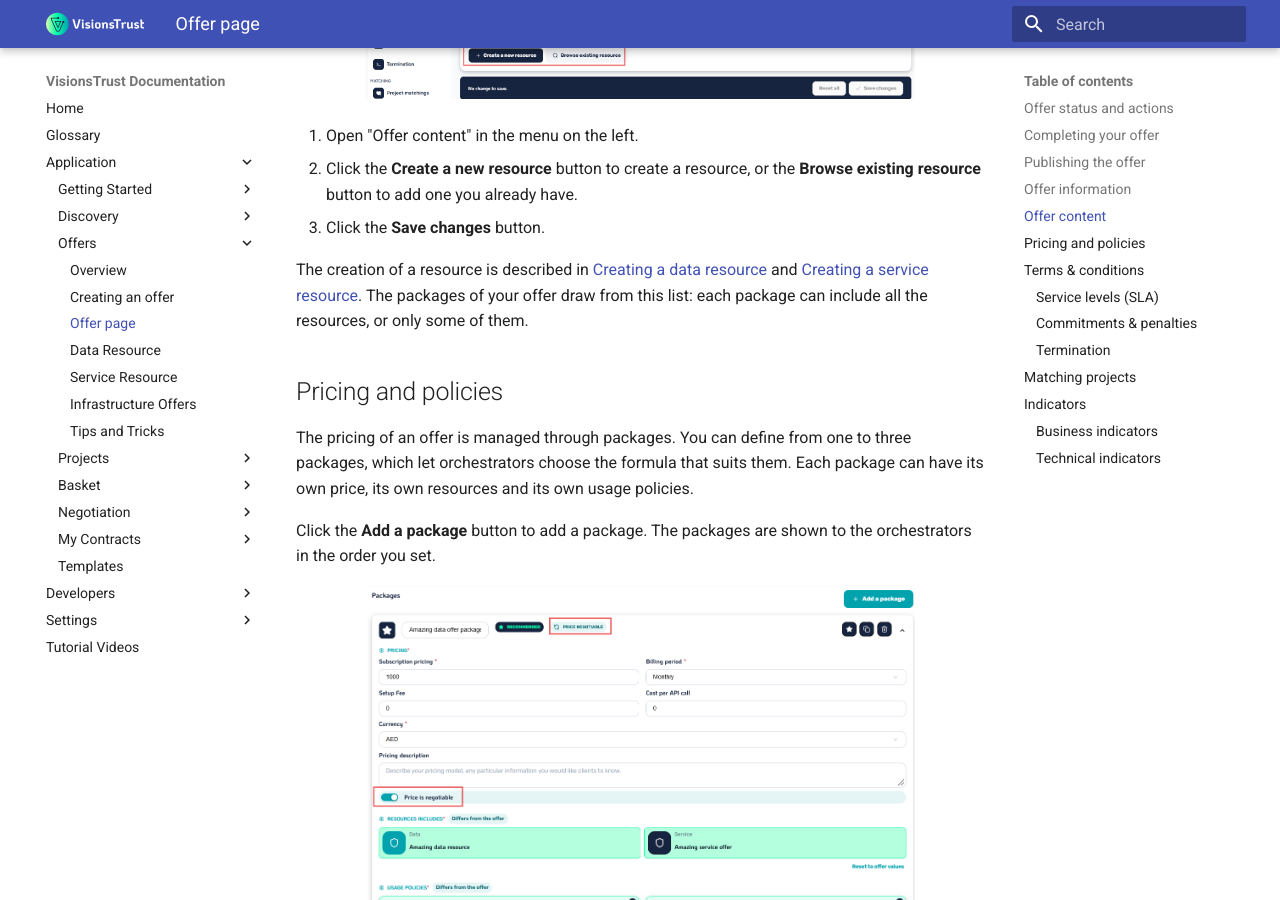
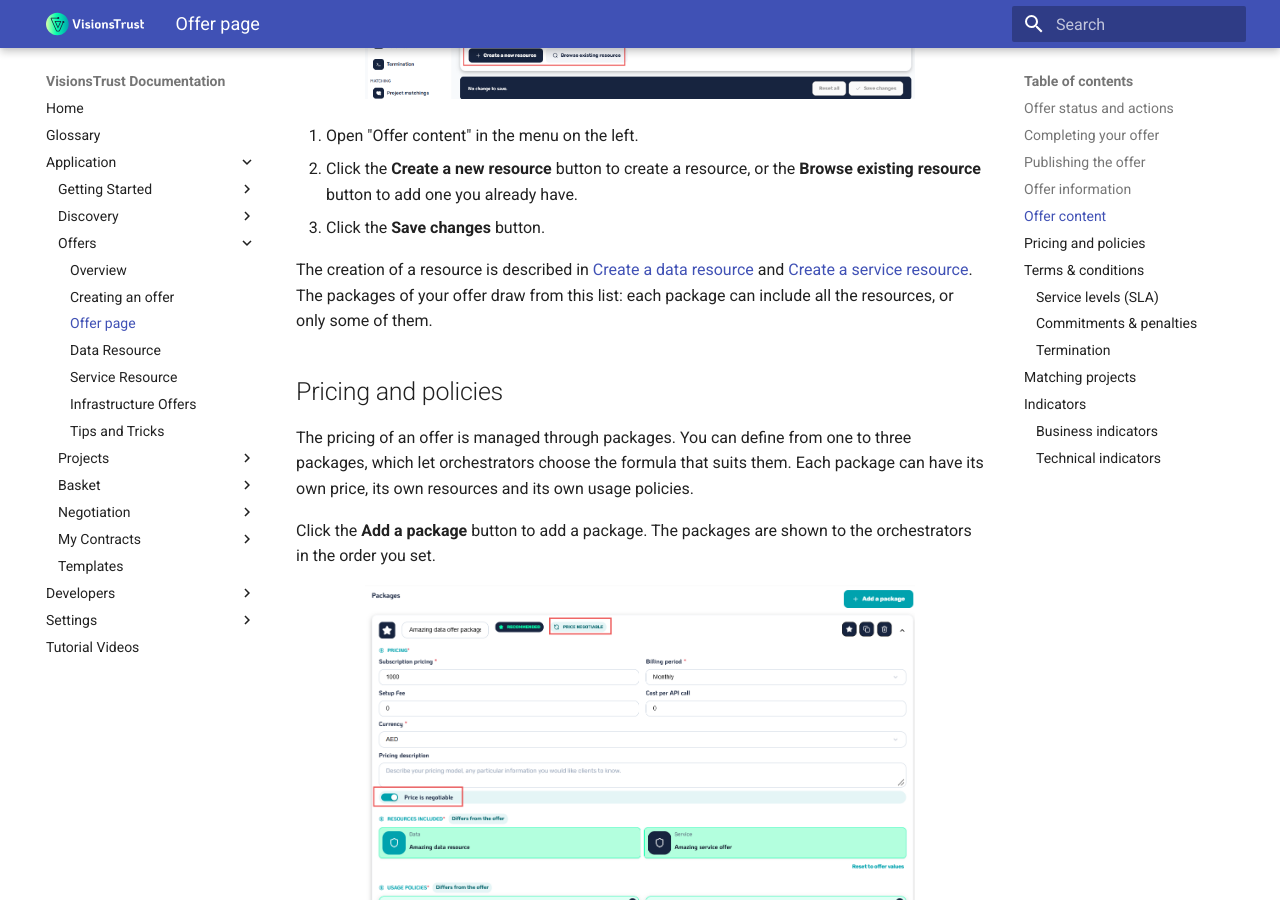
Before and after one commit to VisionsOfficial/visionstrust-docs, an MkDocs documentation site: the page built from docs/application/registering-resources/offer-settings.md, in a window 1280 px wide and 900 px high, scrolled down 3034 px. Built offline with MkDocs 1.6.1 and Material for MkDocs 9.7.7, drawn with Linux system fonts in a browser that asks for light colours; some of the changed text lies outside the part shown.

Commit message:
docs: update Offers section

```diff
--- a/docs/application/registering-resources/offer-settings.md
+++ b/docs/application/registering-resources/offer-settings.md
@@ -78,7 +78,7 @@ To add other resources:
 2. Click the **Create a new resource** button to create a resource, or the **Browse existing resource** button to add one you already have.
 3. Click the **Save changes** button.
 
-The creation of a resource is described in [Creating a data resource](./data-resources.md) and [Creating a service resource](./service-resources.md). The packages of your offer draw from this list: each package can include all the resources, or only some of them.
+The creation of a resource is described in [Create a data resource](./data-resources.md) and [Create a service resource](./service-resources.md). The packages of your offer draw from this list: each package can include all the resources, or only some of them.
 
 ## Pricing and policies
 
@@ -110,7 +110,7 @@ For each package, you can edit:
 | Resources included | yes | The resources of the offer that the package includes. Click **Reset to offer values** to include all of them again |
 | Usage policies | yes | The policies that apply to the package: "Time period" and "Count". By default, a package uses the policies of the offer |
 
-The usage policies are described in [Creating an offer](./creating-an-offer.md#usage-policies), including the **Auto-accept** toggle.
+The usage policies are described in [Create an offer](./creating-an-offer.md#usage-policies), including the **Auto-accept** toggle.
 
 ## Terms & conditions
 
```
Also changed, not shown: docs/application/registering-resources/creating-an-offer.md (+1 -1 lines).
